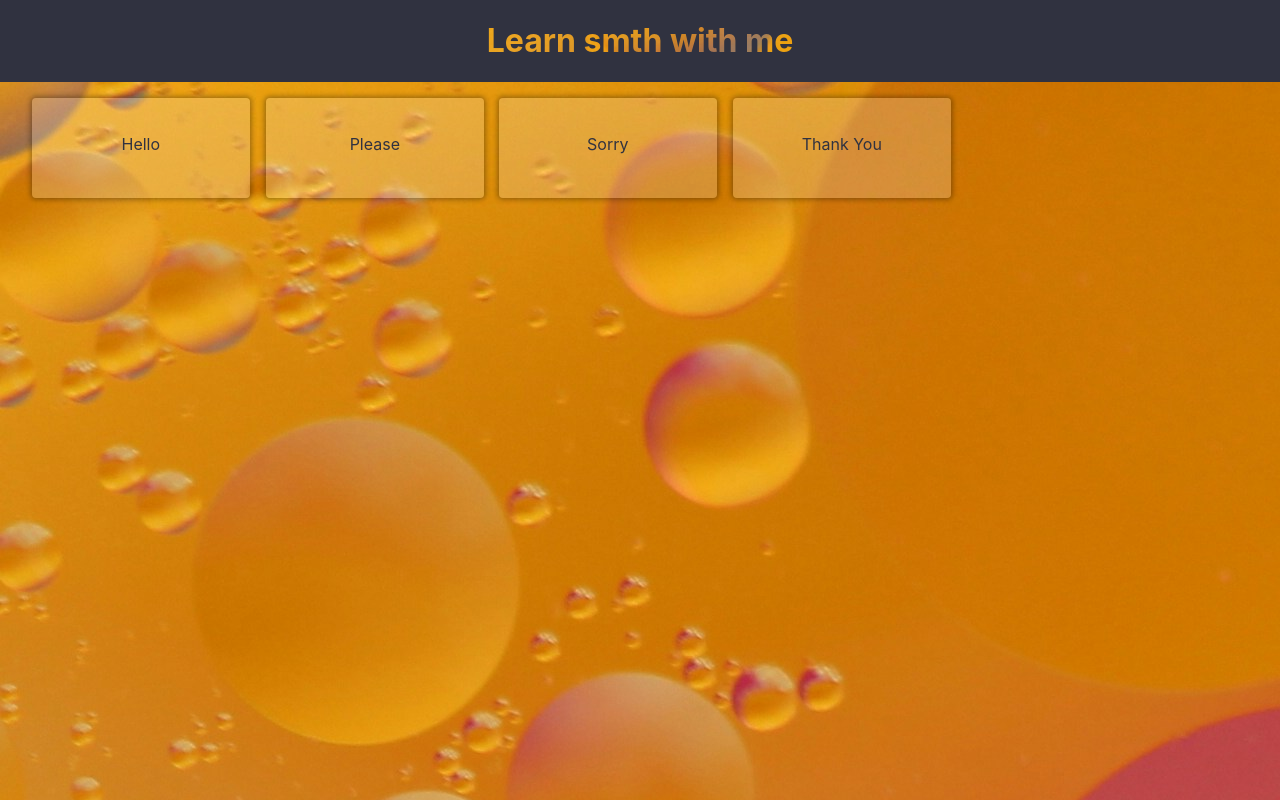
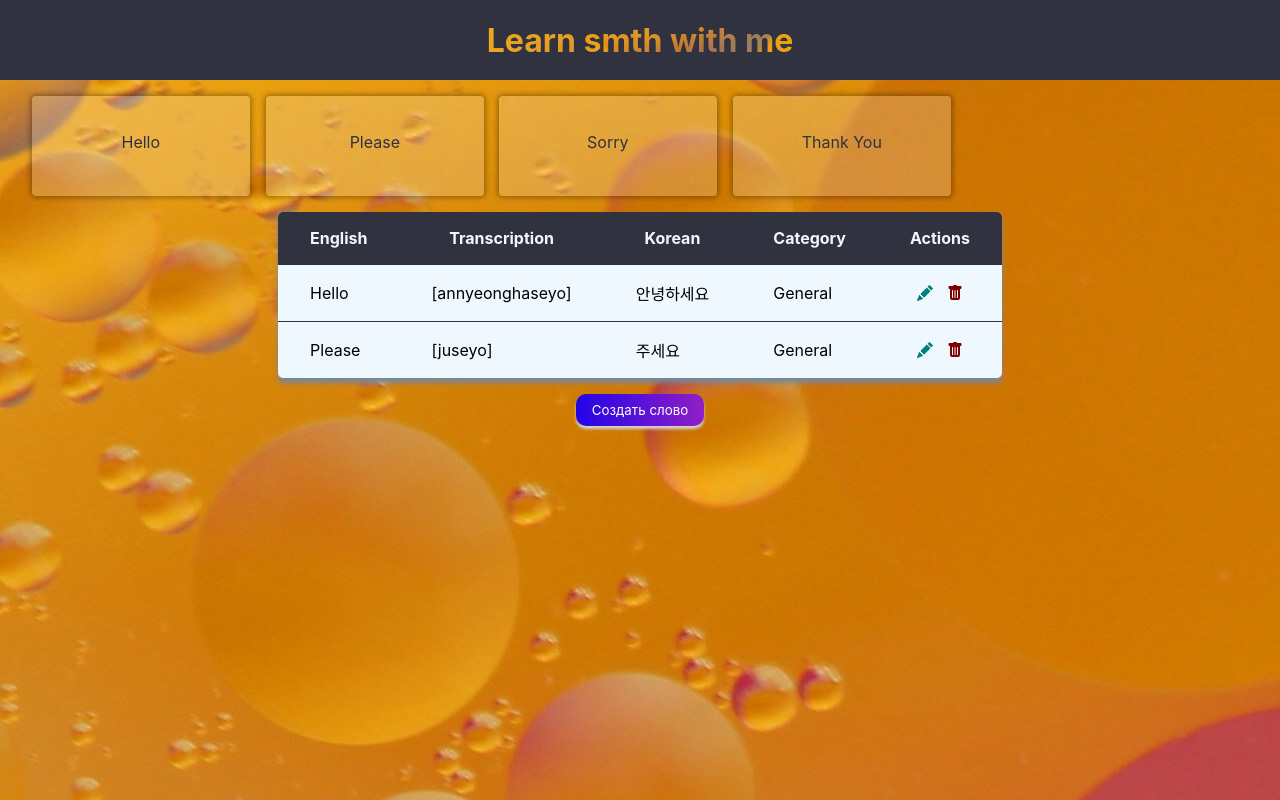
Before and after one commit to FanOfCoffee/React-flashcards, a React (Create React App) app: page / in a window 1280 px wide. Built offline with nearby package versions, Linux system fonts and the light colour scheme.

Commit message:
adding table

```diff
--- a/package.json
+++ b/package.json
@@ -7,7 +7,9 @@
     "@testing-library/react": "^13.4.0",
     "@testing-library/user-event": "^13.5.0",
     "react": "^18.3.1",
+    "react-data-table-component": "^7.6.2",
     "react-dom": "^18.3.1",
+    "react-icons": "^5.3.0",
     "react-scripts": "5.0.1",
     "web-vitals": "^2.1.4"
   },
--- a/src/App.css
+++ b/src/App.css
@@ -8,4 +8,5 @@
   --neutral-violet: hsl(281, 73%, 45%);
   --neutral-dark-grayish-blue: hsl(233, 14%, 22%);
   --neutral-white: hsl(0, 0%, 100%);
+  --primary-linear-gradient: hsl(248, 97%, 46%), hsl(281, 73%, 45%);
 }
--- a/src/App.js
+++ b/src/App.js
@@ -3,19 +3,71 @@ import Header from './components/Header';
 import Footer from './components/Footer';
 import './styles/FlashcardApp.css';
 import './App.css'
+import './styles/Buttons.css'
 import FlashcardList from './components/FlashcardList';
+import Table from './components/Table';
+import PopUp from './components/PopUp';
+
 
 function App() {
+  const [popUpOpen, setPopUpOpen] = useState(false)
+  const [flashcards, setFlashcards] = useState(SAMPLE_FLASHCARDS)
+  const [rows, setRows] = useState([
+    //заглушка
+    {
+      word: 'Hello',
+      pronunciation: 'annyeonghaseyo',
+      k_word: '안녕하세요',
+      category: 'General'
+    },
+    {
+      word: 'Please',
+      pronunciation: 'juseyo',
+      k_word: '주세요',
+      category: 'General'
+    }
+  ]);
 
-  const [flashcards, setFlashcards] = useState(SAMPLE_FLASHCARDS)
+  const [rowToChange, setRowToChange] = useState(null)
+
+  const handleDeleteRow = (targetIndex) => {
+    setRows(rows.filter((_, index) => index !== targetIndex))
+  }
+
+  const handleChangeRow = (index) => {
+    setRowToChange(index);
+    setPopUpOpen(true);
+  }
+
+  const handleAdd = (newRow) => {
+    rowToChange === null ?
+    setRows([...rows, newRow]):
+    setRows(rows.map((currentRow, index) => {
+      if(index !== rowToChange) return currentRow;
+      return newRow;
+    }))
+  }
+
+
   return (
     <>
-    <header>
       <Header/>
-    </header>
       <div className='container'>
         <FlashcardList flashcards={flashcards} />
       </div>
+        <Table rows={rows}
+          deleteRow = {handleDeleteRow}
+          changeRow = {handleChangeRow}/>
+      <div className='p-c'>
+        <button className='add-btn' onClick={() => setPopUpOpen(true)}>Создать слово</button>
+      </div>
+        {popUpOpen && <PopUp closePopUp={() => {
+          setPopUpOpen(false);
+          setRowToChange(null);
+        }}
+        onSubmit = {handleAdd}
+        defaultValue = {rowToChange !== null && rows[rowToChange]}
+        />}
       <div>
         <Footer/>
       </div>
@@ -23,28 +75,24 @@ function App() {
     </>
   );
 }
-
+//заглушка
 const SAMPLE_FLASHCARDS = [
   {
-    id: 1,
     word: 'Hello',
     pronunciation: '[annyeonghaseyo]',
     k_word: '안녕하세요'
   },
   {
-    id: 2,
     word: 'Please',
     pronunciation: '[juseyo]',
     k_word: '주세요'
   },
   {
-    id: 3,
     word: 'Sorry',
     pronunciation: '[joesonghamnida]',
     k_word: '죄송합니다'
   },
   {
-    id: 4,
     word: 'Thank You',
     pronunciation: '[gamsahamnida]',
     k_word: '감사합니다'
--- a/src/components/Header.jsx
+++ b/src/components/Header.jsx
@@ -3,8 +3,8 @@ import '../styles/Header.css'
 
 export default function Header() {
   return (
-    <div>
+    <header>
         <h1>Learn smth with me</h1>
-    </div>
+    </header>
   )
 }
--- /dev/null
+++ b/src/components/PopUp.jsx
@@ -0,0 +1,91 @@
+import React, { useState} from 'react'
+import '../styles/PopUp.css'
+
+export default function PopUp({closePopUp, onSubmit, defaultValue}) {
+    const [formState, setFormState] = useState(defaultValue || {
+        word: '',
+        pronunciation: '',
+        k_word: '',
+        category: ''
+    });
+    const handleReset = (e) => {
+        e.preventDefault()
+        setFormState(defaultValue || {
+            word: '',
+            pronunciation: '',
+            k_word: '',
+            category: ''
+        })
+    }
+
+
+    const [errors, setErrors] = useState("")
+
+    const validateForm = () => {
+        if (formState.word && formState.pronunciation && formState.k_word && formState.category) {
+            setErrors("")
+            return true
+        } else {
+            let errorField = [];
+            for(const [key, value] of Object.entries(formState)) {
+                if(!value){
+                    errorField.push(key);
+                }
+            }
+            setErrors(errorField.join(", "));
+            return false
+        }
+    };
+
+
+    const handleChange = (e) => {
+        setFormState({
+            ...formState,
+            [e.target.name]: e.target.value
+        })
+    }
+    const handleSave = (e) => {
+        e.preventDefault()
+        if (!validateForm()) return;
+        onSubmit(formState)
+
+        closePopUp();
+    }
+
+
+    return (
+        <div className='p-c'>
+            <div className='popup-container' onClick={(e) => {
+                if(e.target.className === 'popup-container') closePopUp()}}>
+            <div className='popup'>
+                <form>
+                    <div className='form-popup'>
+                        <label htmlFor="word">English</label>
+                        <input name="word" value={formState.word} onChange={handleChange}/>
+                    </div>
+                    <div className='form-popup'>
+                        <label htmlFor="pronunciation">Transcription</label>
+                        <input name="pronunciation" value={formState.pronunciation} onChange={handleChange}/>
+                    </div>
+                    <div className='form-popup'>
+                        <label htmlFor="k-word">Korean</label>
+                        <input name="k_word" value={formState.k_word} onChange={handleChange}/>
+                    </div>
+                    <div className='form-popup'>
+                        <label htmlFor="category">Category</label>
+                        <input name="category" value={formState.category} onChange={handleChange}/>
+                    </div>
+                    {errors && <div className='error'>{`Пожалуйста, заполните: ${errors}`}</div>}
+                    <div className='form-popup-btn'>
+
+                        <button className='table-btn' onClick={() => closePopUp(true)}>Отмена</button>
+                        <button className='table-btn' onClick={handleReset}>Возврат</button>
+                        <button type='submit' className='popup-btn table-btn' onClick={handleSave}>Сохранить</button>
+                    </div>
+                </form>
+            </div>
+            </div>
+        </div>
+
+    )
+    }
--- /dev/null
+++ b/src/components/Table.jsx
@@ -0,0 +1,39 @@
+import React from 'react'
+import '../styles/Table.css'
+import {BsFillTrashFill, BsFillPencilFill} from 'react-icons/bs'
+
+export default function Table({rows, deleteRow, changeRow}) {
+    return (
+        <div className='table-wrapper'>
+            <table className='table'>
+                <thead>
+                    <tr>
+                        <th >English</th>
+                        <th >Transcription</th>
+                        <th >Korean</th>
+                        <th >Category</th>
+                        <th >Actions</th>
+                    </tr>
+                </thead>
+                <tbody>
+                    {rows.map((row, index) => {
+                        const wordText = row.word.charAt(0).toUpperCase() + row.word.slice(1);
+                        const categoryText = row.category.charAt(0).toUpperCase() + row.category.slice(1);
+                        return (<tr key={index}>
+                                <td>{wordText}</td>
+                                <td>[{row.pronunciation}]</td>
+                                <td>{row.k_word}</td>
+                                <td>{categoryText}</td>
+                                <td>
+                                    <span className='actions'>
+                                        <BsFillPencilFill className='change-btn' onClick={() => changeRow(index)}/>
+                                        <BsFillTrashFill className='delete-btn' onClick={() => deleteRow(index)}/>
+                                    </span>
+                        </td>
+                            </tr>)
+                        })}
+                </tbody>
+            </table>
+        </div>
+    )
+}
--- a/src/index.css
+++ b/src/index.css
@@ -1,5 +1,4 @@
 body {
-  margin: 0;
   font-family: -apple-system, BlinkMacSystemFont, 'Segoe UI', 'Roboto', 'Oxygen',
     'Ubuntu', 'Cantarell', 'Fira Sans', 'Droid Sans', 'Helvetica Neue',
     sans-serif;
@@ -11,3 +10,11 @@ code {
   font-family: source-code-pro, Menlo, Monaco, Consolas, 'Courier New',
     monospace;
 }
+* {
+  box-sizing: border-box;
+  margin: 0px;
+  padding: 0px;
+  font-family: -apple-system, BlinkMacSystemFont, 'Segoe UI', 'Roboto', 'Oxygen',
+    'Ubuntu', 'Cantarell', 'Fira Sans', 'Droid Sans', 'Helvetica Neue',
+    sans-serif;
+}
--- /dev/null
+++ b/src/styles/Buttons.css
@@ -0,0 +1,28 @@
+.table-btn {
+    margin-top: 1rem;
+    border: none;
+    background-image: linear-gradient(to right, var(--primary-linear-gradient));
+    color: var(--neutral-white);
+    padding: 0.5rem 1rem;
+    border-radius: 10px;
+    box-shadow: 0px 3px 3px lightgrey;
+    cursor: pointer;
+    width: 100%;
+    table-layout: fixed;
+    border-collapse: collapse;
+}
+.table-btn button, .add-btn button {
+    width: 100%;
+}
+
+.add-btn {
+    margin-top: 1rem;
+    border: none;
+    background-image: linear-gradient(to right, var(--primary-linear-gradient));
+    color: var(--neutral-white);
+    padding: 0.5rem 1rem;
+    border-radius: 10px;
+    box-shadow: 0px 3px 3px lightgrey;
+    cursor: pointer;
+
+}
--- a/src/styles/Header.css
+++ b/src/styles/Header.css
@@ -2,7 +2,8 @@ header {
     background-color: var(--neutral-dark-grayish-blue);
     display: flex;
     justify-content: center;
-    align-content: center;
+    align-items: center;
+    height: 10vh;
 }
 
 h1 {
--- /dev/null
+++ b/src/styles/PopUp.css
@@ -0,0 +1,60 @@
+.p-c {
+    display: flex;
+    justify-content: center;
+    align-items: center;
+}
+
+.popup-container {
+    position: fixed;
+    z-index: 1;
+    left:0;
+    top: 0;
+    width: 100vw;
+    height: 100vh;
+    display: flex;
+    align-items: center;
+    justify-content: center;
+    background-color: rgba(0, 0, 0, 0.4);
+}
+
+.popup {
+    border-radius: 5px;
+    padding: 2rem;
+    background-color: aliceblue;
+    width: 25em;
+}
+
+.popup .form-popup-btn {
+    display: flex;
+    align-items: center;
+    justify-content: center;
+    gap: 1rem;
+    margin: 1rem;
+    flex-direction: row;
+}
+
+.form-popup {
+    display: flex;
+    flex-direction: column;
+    margin-bottom: 0.5rem;
+}
+.form-popup input {
+    border:  1px solid var(--neutral-dark-grayish-blue);
+    border-radius: 0.3rem;
+    padding: 0.3rem;
+    font-size: 1rem;
+}
+
+.form-popup label {
+    margin-bottom: 0.3rem;
+}
+
+.error{
+    background-color: rgb(235, 103, 103);
+    color: darkred;
+    padding: 0.5rem;
+    border-radius: 0.3rem;
+    margin-bottom: 1rem;
+
+
+}
--- /dev/null
+++ b/src/styles/Table.css
@@ -0,0 +1,57 @@
+.table-wrapper {
+    display: flex;
+    flex-direction: column;
+    align-content: baseline;
+    margin: 0 5px 0 5px;
+}
+
+.table{
+    display: block;
+    background-color: aliceblue;
+    overflow: hidden;
+    table-layout: auto;
+    border-collapse: collapse;
+    border-radius: 5px;
+    box-shadow: 0px 5px 5px lightslategray;
+    white-space: nowrap;
+    max-width: 100%;
+    margin: auto;
+    overflow-x: auto;
+}
+.table thead {
+    background-color: var(--neutral-dark-grayish-blue);
+    color: aliceblue;
+
+}
+.table th,
+.table td {
+    padding: 1rem 2rem 1rem 2rem;
+
+}
+
+.table td {
+    border-top:  0.5px solid var(--neutral-dark-grayish-blue);
+    overflow: hidden;
+    text-overflow: ellipsis;
+}
+
+.table tbody tr:hover {
+    background-color: lightgrey;
+}
+
+.actions {
+    display: flex;
+    justify-content: space-around;
+}
+
+.actions svg {
+    cursor: pointer;
+}
+
+.delete-btn {
+    color: maroon;
+}
+
+.change-btn {
+    color: teal;
+}
```
Also changed, not shown: src/styles/Flashcard.css (line endings or trailing spaces), 1 other file (tests, documents, lock files or other folders). Lines whose indentation alone changed are shown as unchanged.
